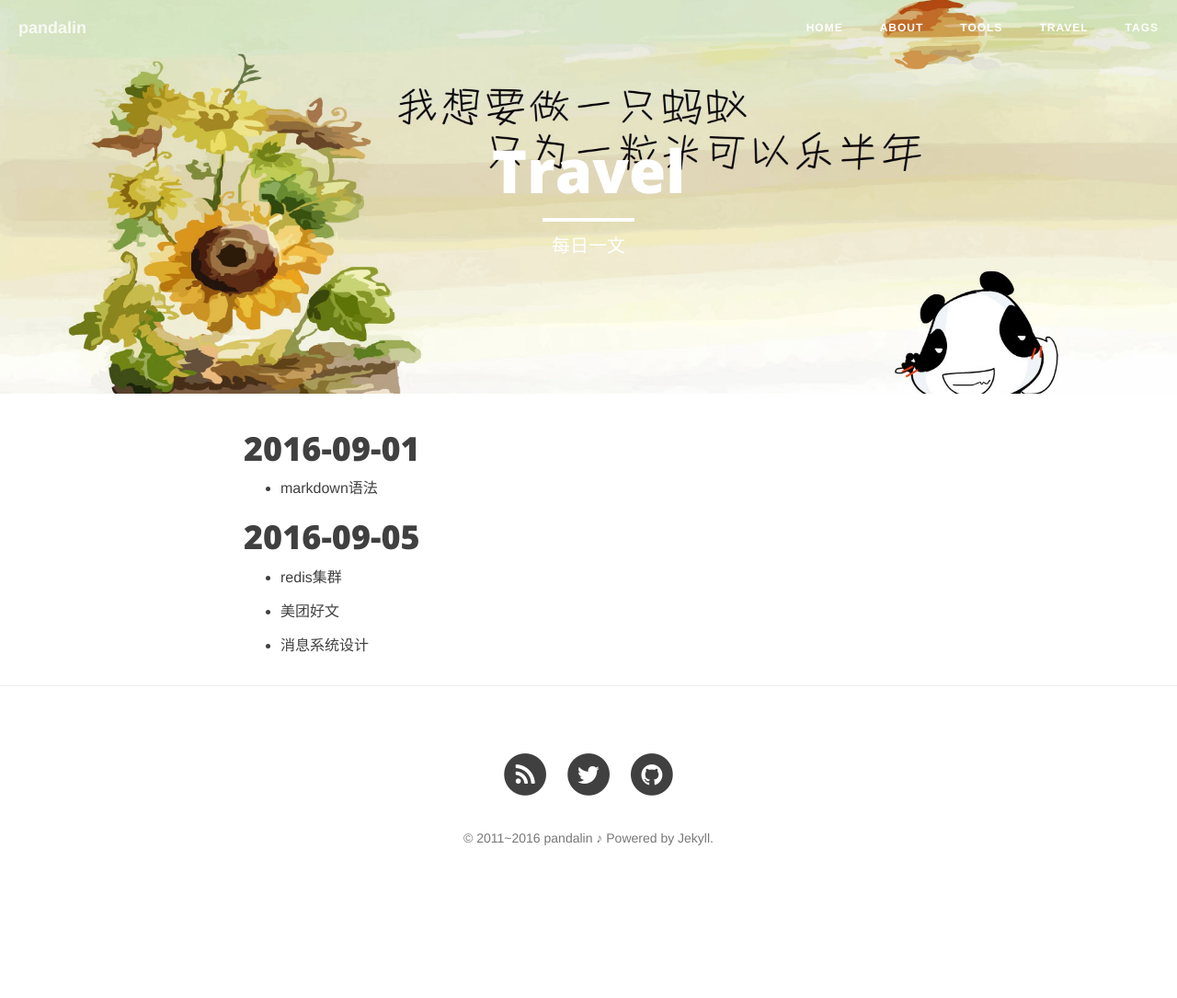
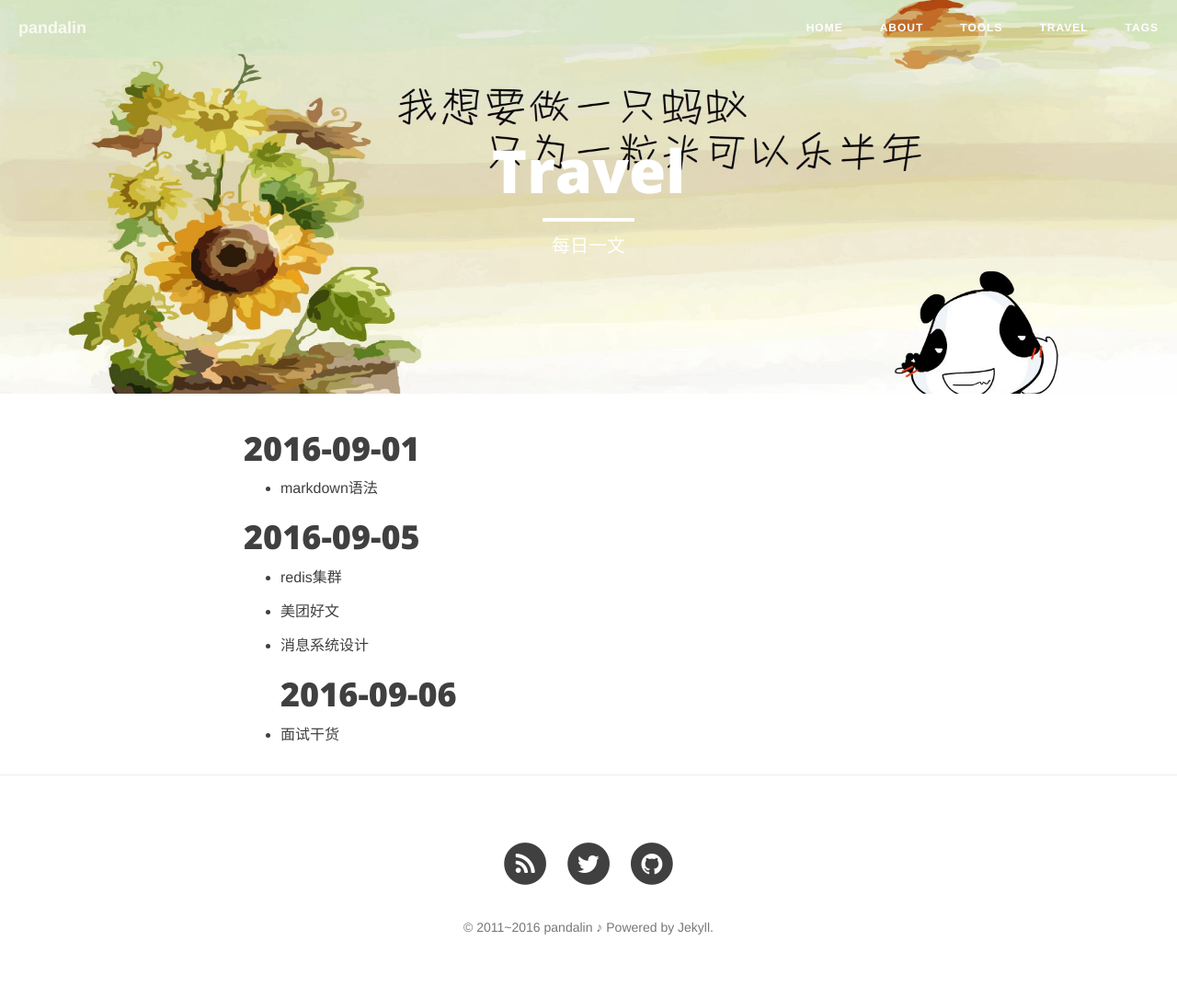
Before and after one commit to pandalin/pandalin.github.io, a Jekyll site: the page built from Travel.md, in a window 1280 px wide. Shown: the whole page at 92% size. Built offline with Jekyll 4.4.1, drawn with Linux system fonts in a browser that asks for light colours; nearby versions of some CDN libraries; before the commit the page ends 989 px from its top, so only the background shows below that.

Commit message:
面试干货

```diff
--- a/Travel.md
+++ b/Travel.md
@@ -22,3 +22,5 @@ header-img: "img/plane2.jpg"
   [685aa250]: http://tech.meituan.com/ "美团好文"
 
   * [消息系统设计](http://www.jianshu.com/p/f4d7827821f1#)
+# 2016-09-06
+  * [面试干货](http://mp.weixin.qq.com/s?__biz=MzIxMTE0ODU5NQ==&mid=2650236878&idx=1&sn=cc530c1d7be00377fe11c095804a123f#rd)
```
